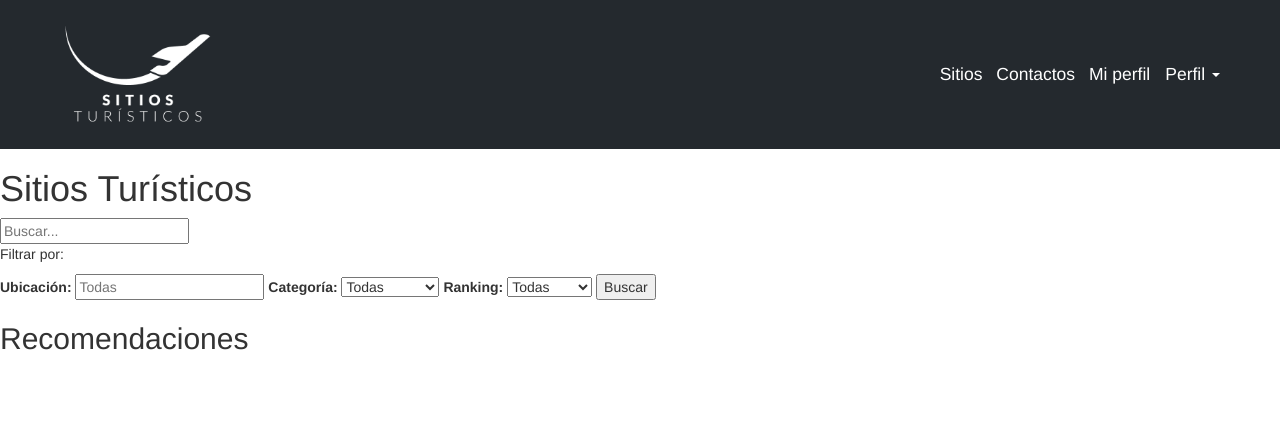
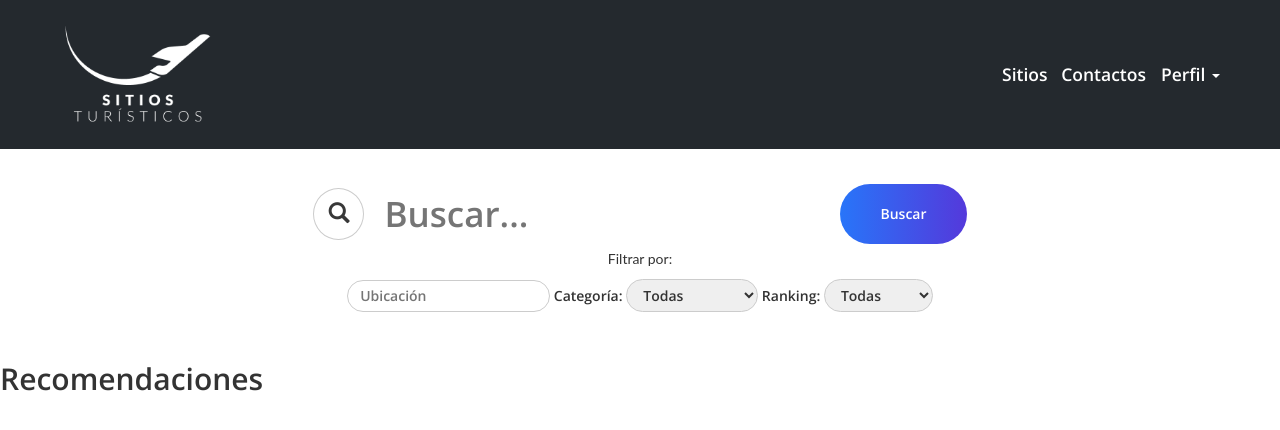
Before and after one commit to AntonyMorar/SitiosTuristicos, a PHP site: page / in a window 1280 px wide. Shown: the top 430 px of the page. Run offline with PHP 8.4, Linux system fonts and the light colour scheme; the visitor is signed in with stand-in values (Sample User, id 1); data that the repository does not hold is empty.

Commit message:
:art: New search bar

```diff
--- a/index.php
+++ b/index.php
@@ -12,14 +12,15 @@
     <div id="root">
         <?php include("templates/header.php");?>
 
-        <h1>Sitios Turísticos</h1>
-
         <div id="search">
             <form id="searchForm">
-                <input type="text" name="search" placeholder="Buscar..." required>
+                <div class="searchInputContainer">
+                    <label for="search"><span class="glyphicon glyphicon-search"></span></label>
+                    <input type="text" name="search" placeholder="Buscar..." required class="searchInput">
+                    <button type=submit class="buttonGen">Buscar</button>
+                </div>
                 <p>Filtrar por:</p>
-                <label for="ubication">Ubicación:</label>
-                <input type="text" name="ubication" placeholder="Todas">
+                <input type="text" name="ubication" placeholder="Ubicación">
                 <label for="category">Categoría:</label>
                 <select name="category">
                     <option value="" selected>Todas</option>
@@ -44,7 +45,6 @@
                     <option value="4">&#9733;&#9733;&#9733;&#9733;</option>
                     <option value="5">&#9733;&#9733;&#9733;&#9733;&#9733;</option>
                 </select>
-                <button type=submit>Buscar</button>
             </form>
         </div>
 
--- a/src/css/styles.css
+++ b/src/css/styles.css
@@ -1,6 +1,45 @@
+/* Global
+---------------------------------------------------------------*/
 body{
     color: #333;
+    font-family: 'Open Sans';
 }
+p{
+    font-family: 'Lato';
+}
+
+input, textarea, select{
+    border-radius: 50px;
+    border: 1px solid #ccc;
+    padding: 5px 12px;
+}
+
+.buttonGen{
+    padding: 10px 25px;
+    border-radius: 50px;
+    color: white;
+    border: none;
+    background: rgba(40,117,249,1);
+    background: -moz-linear-gradient(left, rgba(40,117,249,1) 0%, rgba(84,57,219,1) 100%);
+    background: -webkit-gradient(left top, right top, color-stop(0%, rgba(40,117,249,1)), color-stop(100%, rgba(84,57,219,1)));
+    background: -webkit-linear-gradient(left, rgba(40,117,249,1) 0%, rgba(84,57,219,1) 100%);
+    background: -o-linear-gradient(left, rgba(40,117,249,1) 0%, rgba(84,57,219,1) 100%);
+    background: -ms-linear-gradient(left, rgba(40,117,249,1) 0%, rgba(84,57,219,1) 100%);
+    background: linear-gradient(to right, rgba(40,117,249,1) 0%, rgba(84,57,219,1) 100%);
+    filter: progid:DXImageTransform.Microsoft.gradient( startColorstr='#2875f9', endColorstr='#5439db', GradientType=1 );
+}
+
+.buttonGen:hover{
+    background: rgba(86,146,251,1);
+    background: -moz-linear-gradient(left, rgba(86,146,251,1) 0%, rgba(114,91,225,1) 100%);
+    background: -webkit-gradient(left top, right top, color-stop(0%, rgba(86,146,251,1)), color-stop(100%, rgba(114,91,225,1)));
+    background: -webkit-linear-gradient(left, rgba(86,146,251,1) 0%, rgba(114,91,225,1) 100%);
+    background: -o-linear-gradient(left, rgba(86,146,251,1) 0%, rgba(114,91,225,1) 100%);
+    background: -ms-linear-gradient(left, rgba(86,146,251,1) 0%, rgba(114,91,225,1) 100%);
+    background: linear-gradient(to right, rgba(86,146,251,1) 0%, rgba(114,91,225,1) 100%);
+    filter: progid:DXImageTransform.Microsoft.gradient( startColorstr='#5692fb', endColorstr='#725be1', GradientType=1 );
+}
+
 /* Header
 ---------------------------------------------------------------*/
 header {
@@ -78,3 +117,43 @@ a.effect-underline:hover:after {
     -webkit-transform: scale(1);
     transform: scale(1);
 }
+
+/* Header
+---------------------------------------------------------------*/
+#search{
+    text-align: center;
+    padding: 30px 50px;
+}
+
+.searchInputContainer{
+    display: flex;
+    justify-content: center;
+    align-items: center;
+}
+
+.searchInputContainer label{
+    margin-bottom: 0px;
+    font-size: 1.5em;
+    border-radius: 50%;
+    padding: 10px 14px;
+    border: solid 1px #ccc;
+    color: #383838;
+    margin-right: 10px;
+}
+
+.searchInputContainer .buttonGen{
+    padding: 20px 40px;
+    font-size: 1em;
+}
+
+.searchInput{
+    padding: 10px;
+    font-size: 2.5em;
+    border: none;
+    border-radius: 50px;
+    margin-right: 5px;
+}
+
+.searchInput:focus{
+    outline: none;
+}
--- a/templates/header.php
+++ b/templates/header.php
@@ -10,7 +10,6 @@
       <nav>
           <a href="index.php" class="effect-underline">Sitios</a>
           <a href="contacts.php" class="effect-underline">Contactos</a>
-          <a href="profile.php?id=<?php echo $myId; ?>" class="effect-underline">Mi perfil</a>
       </nav>
       <div class="dropdown">
             <a class="effect-underline" type="button" data-toggle="dropdown">Perfil <span class="caret"></span></a>
```
